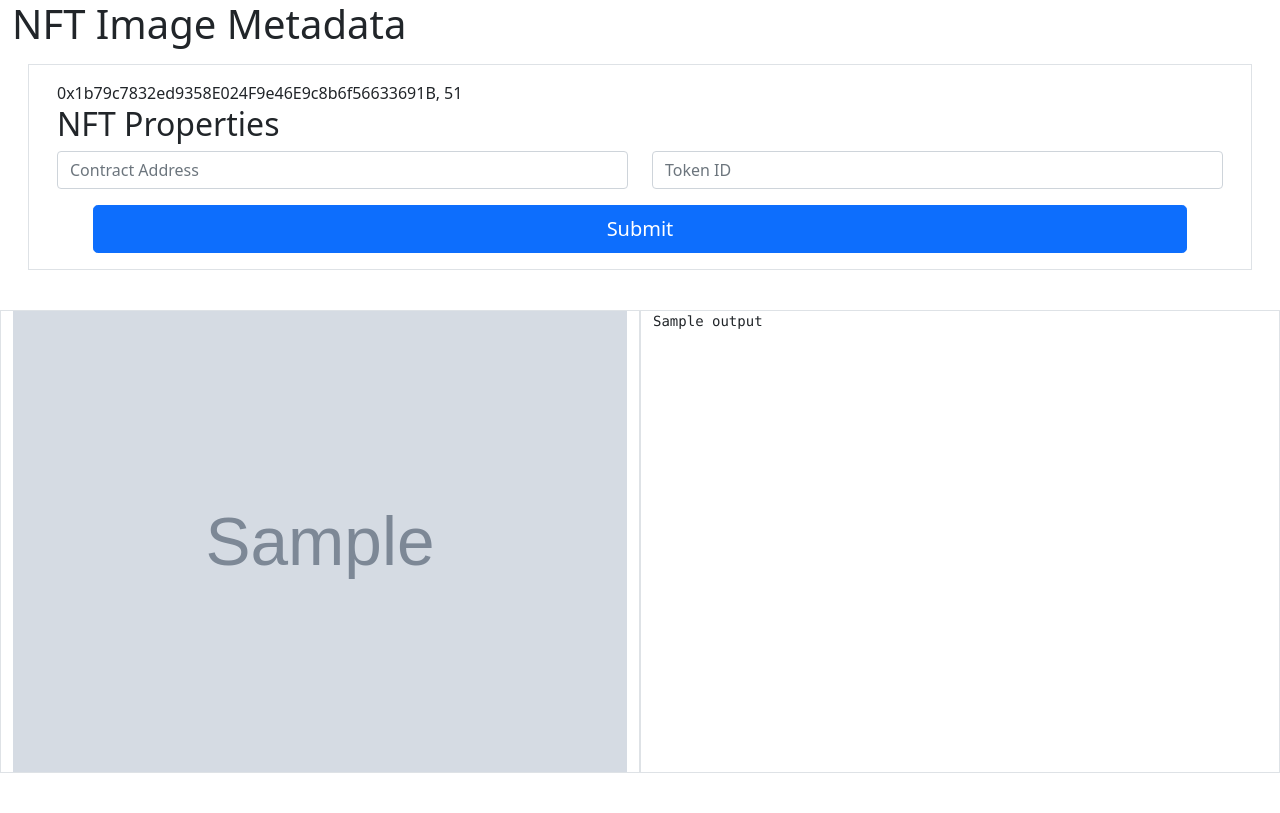
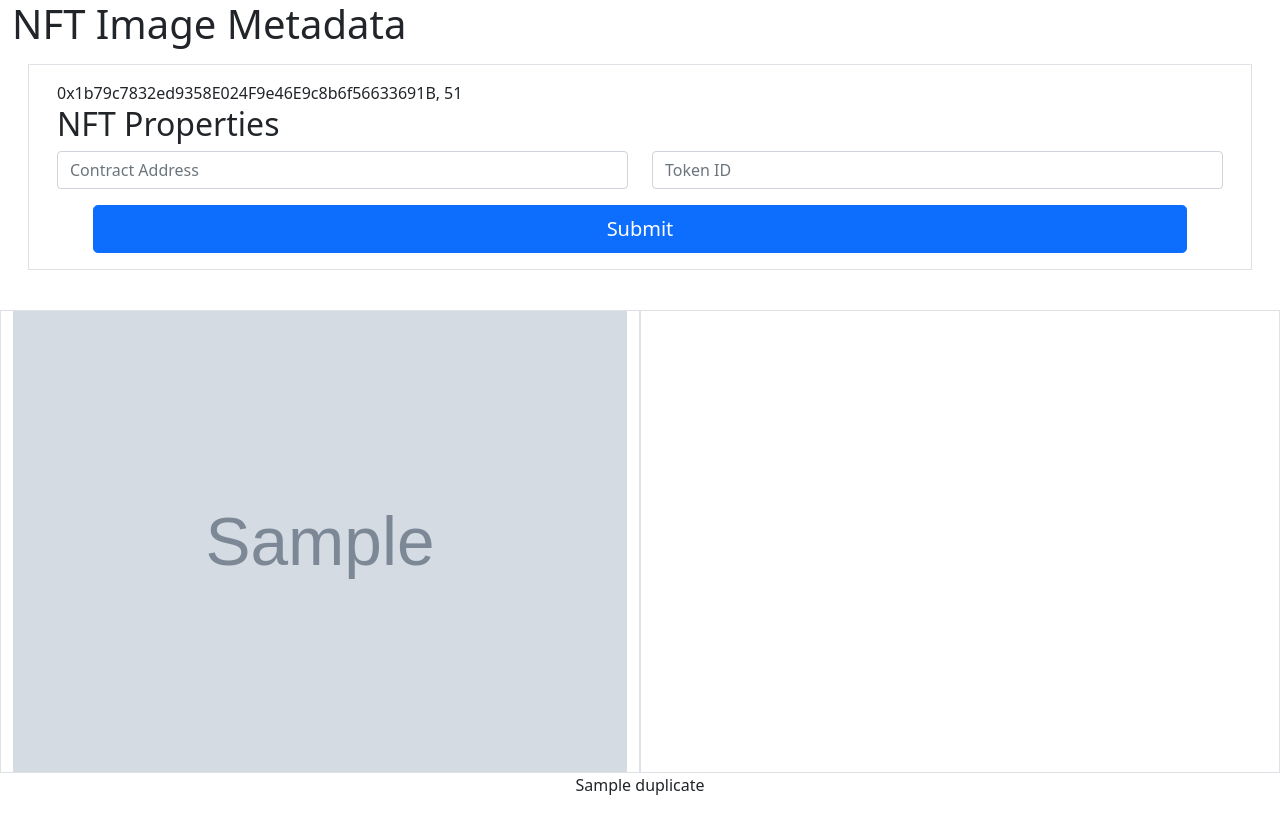
Before and after one commit to andrebhu/CheckTheNFT, a Flask app: template src/templates/index.html in a window 1280 px wide. Before the commit the page ends 773 px from the top, so only its background shows below. Run offline with Flask 2, Linux system fonts and the light colour scheme; the template is opened without the code that fills it: most values are stand-ins (such as "Sample title", 1, 10 or a date in 2020); grey boxes marked "Sample" are stand-in pictures; some libraries are stand-ins or nearby versions.

Commit message:
Preliminary Table

```diff
--- a/src/app.py
+++ b/src/app.py
@@ -33,11 +33,12 @@
             output = f"[ERROR] Not Found\
             \nContract Address: {contract_address}\
             \nToken Id: {token_id}"
-            return render_template("index.html", output=output)
+            return render_template("index.html", metadata=metadata)
 
         # Information to send back to page
-        output = "Picture Found." # output can be a string
+        metadata = "Picture Found." # output can be a string
         image = "" # image should be returned as a b64 encoded string
+        duplicate = "" # duplicate can be a string
 
         if token_id:
             try:
@@ -47,26 +48,28 @@
                 image_metadata = getJSON(contract_address, token_id) # Currently executes two requests to the network, make it one later
                 image_url = getImageUrl(image_metadata)
 
-                output = str(image_metadata)
-
                 # b64 encode file to pass back to page
                 # image = b64encode(file).decode("utf-8")
-                # imageUrl = getImageUrl(contract_address, token_id)
-                # dups_found = duplicates(imageUrl)
-                # if dups_found == 0:
-                #     output += "Image is Original."
-                # else:
-                #     output += f"Image has {dups_found} duplicates online."
+
+                dups_found = duplicates(image_url)
+                if dups_found == 0:
+                    duplicate = f"Image is Original. Image has {dups_found} duplicates online."
+                else:
+                    duplicate = f"Image has {dups_found} duplicates online."
+
+                # NFT Metadata
+                # metadata = str(image_metadata)
+                metadata = image_metadata
 
             # If anything goes wrong
             except Exception as e:
                 print(e)
-                output = "[Error] Invalid NFT"
+                metadata = "[Error] Invalid NFT"
         else:
             return render_template("index.html")
 
         print(image[:50])
-        return render_template("index.html", output=output, image=image_url)
+        return render_template("index.html", metadata=metadata, image=image_url, duplicate=duplicate)
 
     elif request.method == "GET":
         return render_template("index.html")
--- a/src/templates/index.html
+++ b/src/templates/index.html
@@ -36,14 +36,40 @@
 
 			<br>
 
-			{% if output %}
+			{% if metadata %}
 			<div class="row">
 				<div class="col-md-6 border">
 					<img class="w-100" src="{{ image | safe }}" id="img" onerror="this.style.visibility = 'hidden'">
 				</div>
 				<div class="col-md-6 border">
-					<pre>{{output | safe}}</pre>
+					<table class="table table-striped">
+						<thead class="thead-dark">
+						</thead>
+					</table>
+					<!-- <pre>{{metadata | safe}}</pre> -->
 				</div>
+			</div>
+
+			<script type="text/javascript">
+				$(document).ready(function () {
+
+				  // Use the given data to create
+				  // the table and display it
+				  $('table').bootstrapTable({
+					data: mydata
+				  });
+				});
+
+				// Specify the JSON data to be displayed
+				var mydata = metadata;
+				console.log(metadata);
+			</script>
+
+			{% endif %}
+
+			{% if duplicate %}
+			<div class="row">
+				<p class="text-center">{{duplicate | safe}}</p>
 			</div>
 			{% endif %}
 		</div>
```
Also changed, not shown: src/check_image_exists_online.py (+3 -4 lines).
